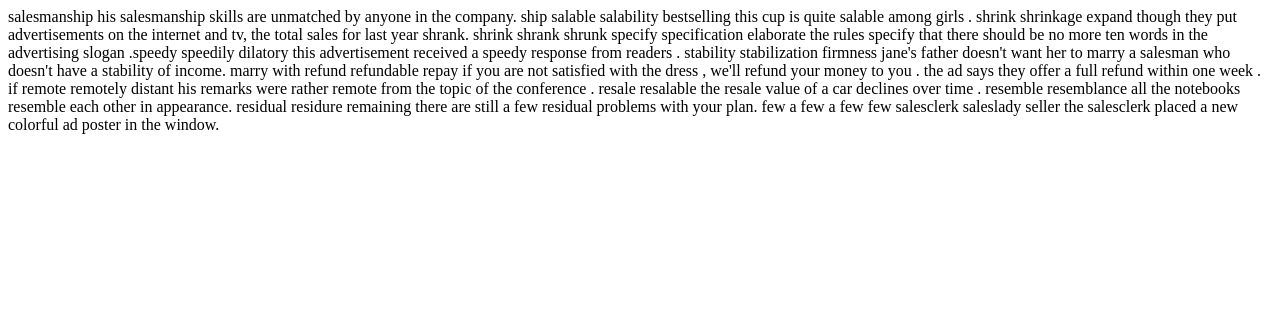
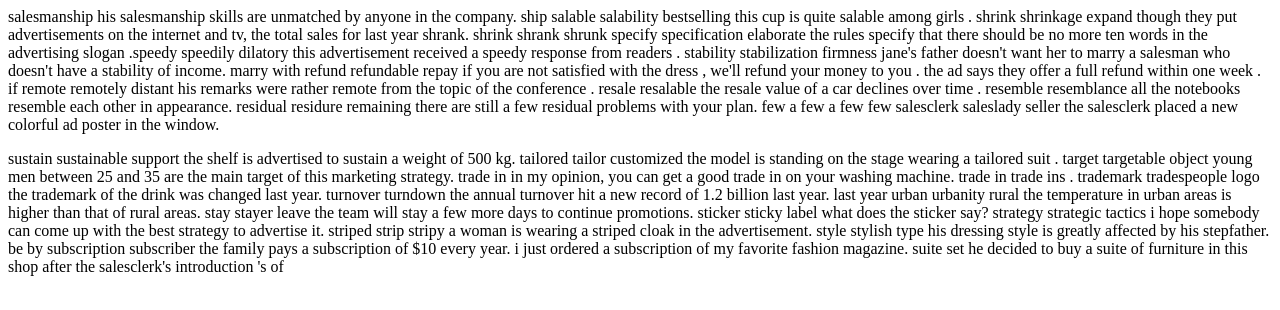
Before and after one commit to pann710/20210926, a plain HTML site: page index.html in a window 1280 px wide. Drawn offline with Linux system fonts and the light colour scheme.

Commit message:
Update index.html

```diff
--- a/index.html
+++ b/index.html
@@ -3,5 +3,8 @@
 <head><title>20210926</title></head>
 <body>
 <p>salesmanship his salesmanship skills are unmatched by anyone in the company. ship salable  salability bestselling this cup  is quite salable among girls . shrink shrinkage expand though they put advertisements on the internet and tv, the total sales for last year shrank. shrink shrank shrunk specify specification elaborate the rules specify that there should be no more ten words in the advertising slogan .speedy speedily dilatory this advertisement received a speedy response from readers . stability stabilization firmness jane's father doesn't want her to marry a salesman who doesn't have a stability of income. marry with refund refundable repay if you are not satisfied with the dress , we'll refund your money to you . the ad says they offer a full refund within one week . if  remote remotely distant his remarks were rather remote from the topic of the conference . resale resalable the resale value of a car declines  over time . resemble resemblance  all the notebooks resemble each other in appearance. residual residure remaining there are still a few residual problems with your plan. few a few a few few salesclerk saleslady seller the salesclerk placed a new colorful ad poster in the window.</p>
-</body>
+
+  <p>sustain sustainable support the shelf is advertised to sustain a weight of 500 kg. tailored tailor customized the model is standing on the stage wearing a tailored suit . target targetable  object young men between 25 and 35 are the main target of this marketing strategy. trade in in my opinion, you can get a good trade in on your washing machine. trade in trade ins . trademark tradespeople logo the trademark of the drink was changed last year. turnover turndown the annual turnover hit a new record of 1.2 billion last year. last year urban urbanity rural  the temperature in urban areas is higher than that of rural areas. stay stayer leave the team will stay a few more days to continue promotions. sticker sticky label what does the sticker say? strategy strategic tactics i hope somebody can come up with the best strategy to advertise it. striped strip stripy a woman is wearing a striped  cloak in the advertisement. style stylish type his dressing style is greatly affected by his stepfather. be by subscription subscriber the family pays a subscription of $10 every year. i just ordered a subscription of my favorite fashion magazine. suite set he decided to buy a suite of furniture in this shop after the salesclerk's introduction 's of</p>
+
+  </body>
 </html>
```
